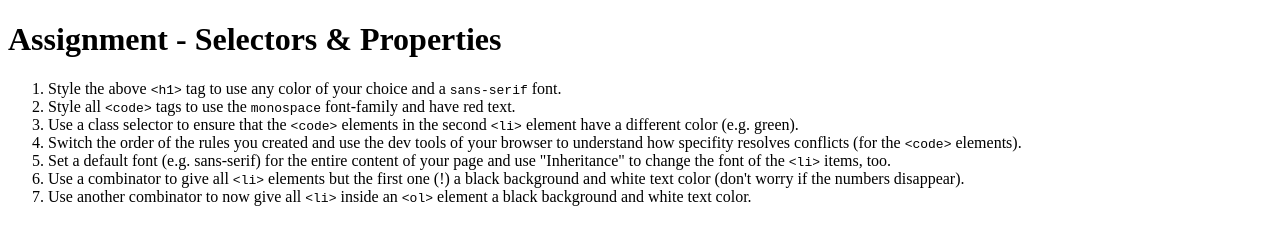
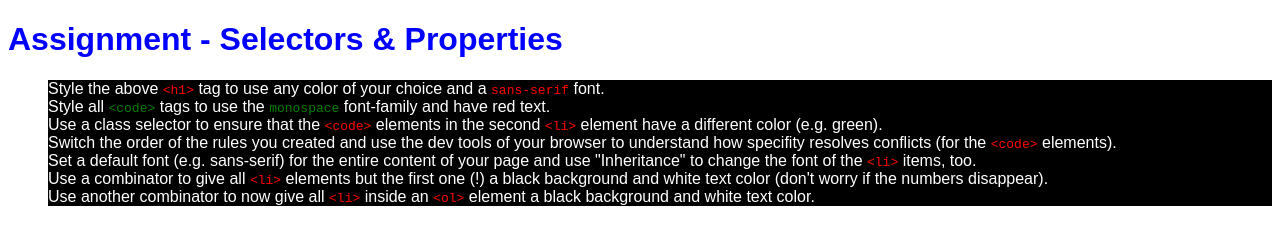
Before and after one commit to rudhrainfogain/CSS, a website: page Section2/Assignment/Solution/index.html in a window 1280 px wide. Drawn offline with Linux system fonts and the light colour scheme.

Commit message:
Assignemnt solution and Basics Complete

```diff
--- a/Section2/Assignment/Solution/index.html
+++ b/Section2/Assignment/Solution/index.html
@@ -1,5 +1,6 @@
 <!DOCTYPE html>
 <html lang="en">
+
 <head>
     <meta charset="UTF-8">
     <meta name="viewport" content="width=device-width, initial-scale=1.0">
@@ -7,11 +8,12 @@
     <title>CSS Course</title>
     <link rel="stylesheet" href="main.css">
 </head>
+
 <body>
     <h1 id="assignment-instructions">Assignment - Selectors &amp; Properties</h1>
     <ol>
         <li>Style the above <code>&lt;h1&gt;</code> tag to use any color of your choice and a <code>sans-serif</code> font.</li>
-        <li>Style all <code>&lt;code&gt;</code> tags to use the <code>monospace</code> font-family and have red text.</li>
+        <li>Style all <code class="second-code">&lt;code&gt;</code> tags to use the <code class="second-code">monospace</code> font-family and have red text.</li>
         <li>Use a class selector to ensure that the <code>&lt;code&gt;</code> elements in the second <code>&lt;li&gt;</code> element have a different color (e.g. green).</li>
         <li>Switch the order of the rules you created and use the dev tools of your browser to understand how specifity resolves conflicts (for the <code>&lt;code&gt;</code> elements).</li>
         <li>Set a default font (e.g. sans-serif) for the entire content of your page and use "Inheritance" to change the font of the <code>&lt;li&gt;</code> items, too.</li>
@@ -19,4 +21,5 @@
         <li>Use another combinator to now give all <code>&lt;li&gt;</code> inside an <code>&lt;ol&gt;</code> element a black background and white text color.</li>
     </ol>
 </body>
+
 </html>
--- a/Section2/Assignment/Solution/main.css
+++ b/Section2/Assignment/Solution/main.css
@@ -0,0 +1,27 @@
+body {
+    font-family: sans-serif;
+}
+
+#assignment-instructions {
+    color: blue;
+    font-family: sans-serif;
+}
+
+.second-code {
+    color: green;
+}
+
+code {
+    font-family: monospace;
+    color: red;
+}
+
+li+li {
+    color: white;
+    background: black;
+}
+
+ol>li {
+    color: white;
+    background: black;
+}
```
Also changed, not shown: 1 other file.
